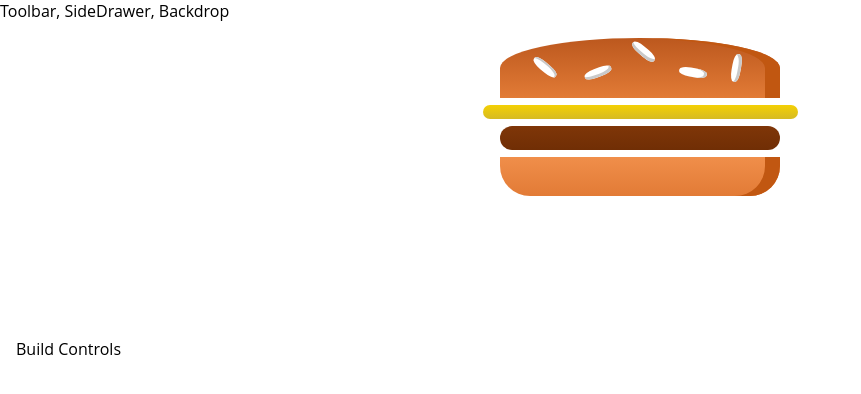
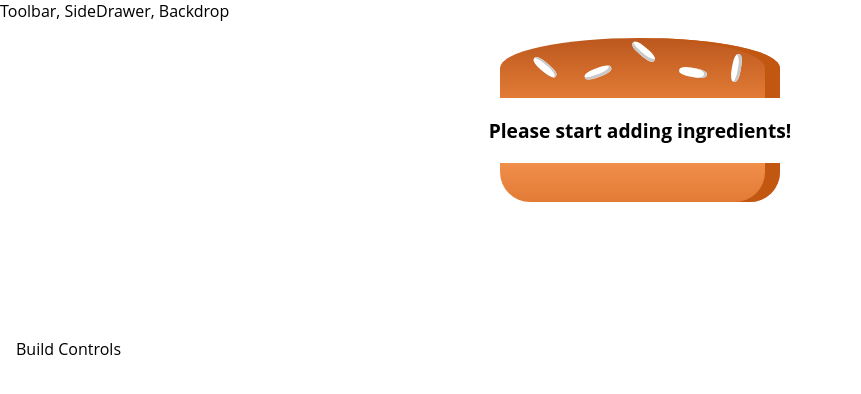
Before and after one commit to alirezamoon/berger-builder, a React (Create React App) app: page / in a window 1280 px wide. Shown: the top 394 px of the page, without its empty margins (0-861 px from the left). Built offline with nearby package versions, Linux system fonts and the light colour scheme.

Commit message:
add ingredients

```diff
--- a/src/App.js
+++ b/src/App.js
@@ -13,4 +13,4 @@
 
 export default App;
 
-//13
+//14
--- a/src/Components/Burger/Burger.js
+++ b/src/Components/Burger/Burger.js
@@ -3,11 +3,24 @@
 import BurgerIngredient from './BurgerIngredient/BurgerIngredient'
 
 const burger = (props) => {
+    let transformedIngredient = Object.keys(props.ingredients)
+        .map(igKey => {
+            return [...Array(props.ingredients[igKey])].map((_, i) => {
+                return <BurgerIngredient key={igKey + i} type={igKey} />
+            })
+        })
+        .reduce((arr, el)=> {
+            return arr.concat(el)
+        }, [])
+
+    if(transformedIngredient.length === 0) {
+        transformedIngredient = <p>Please start adding ingredients!</p>
+    }
+    console.log(transformedIngredient)
     return (
         <div className={classes.Burger}>
             <BurgerIngredient type='bread-top' />
-            <BurgerIngredient type='cheese' />
-            <BurgerIngredient type='meat' />
+            {transformedIngredient}
             <BurgerIngredient type='bread-bottom' />
         </div>
     )
--- a/src/Containers/BurgerBuilder/BurgerBuilder.js
+++ b/src/Containers/BurgerBuilder/BurgerBuilder.js
@@ -3,10 +3,22 @@
 import Burger from './../../Components/Burger/Burger'
 
 class BurgerBuilder extends Component {
+
+  state = {
+    ingredients: {
+      salad: 0,
+      bacon: 0,
+      cheese: 0,
+      meat: 0
+    }
+  }
+
+
+
   render() {
     return (
       <Aux>
-        <Burger />
+        <Burger ingredients={this.state.ingredients} />
         <div>Build Controls</div>
       </Aux>
     );
```
Also changed, not shown: 1 other file (tests, documents, lock files or other folders).
